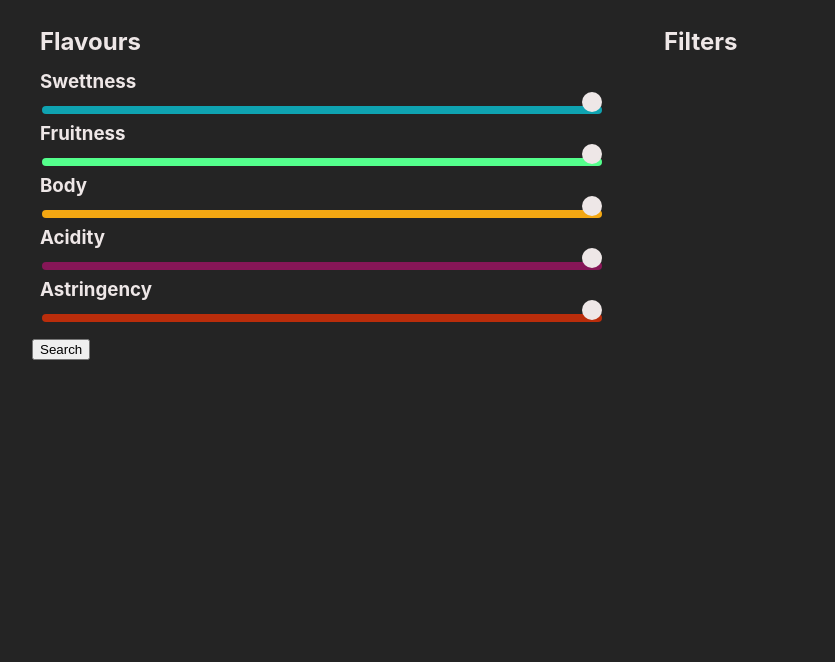
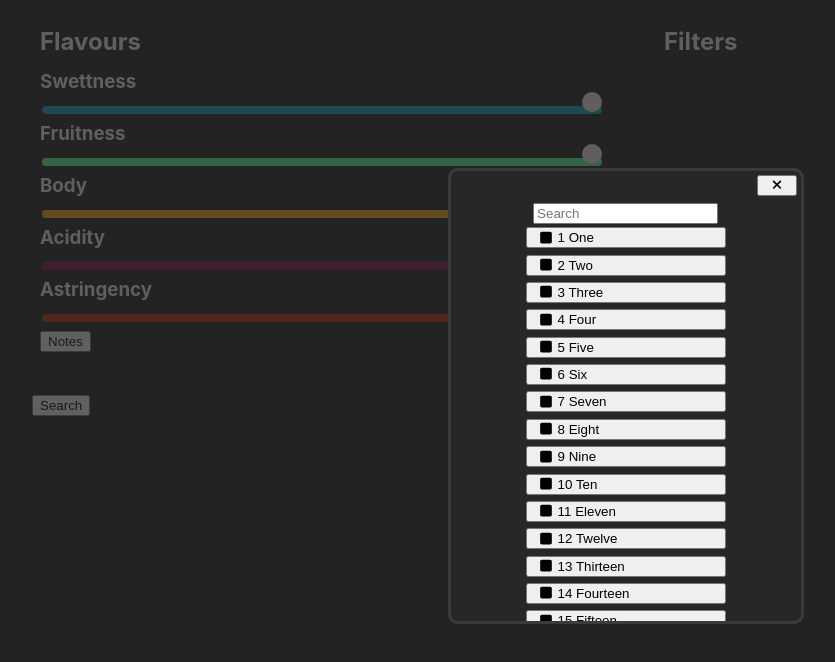
Before and after one commit to FelipeLecot/Coffee-Profiler, a Next.js app: page /components/Form in a window 1280 px wide. Shown: the top 662 px of the page, without its empty margins (8-843 px from the left). Built offline with nearby package versions, Linux system fonts and the light colour scheme.

Commit message:
Created multiple selector

```diff
--- a/src/pages/components/Form.tsx
+++ b/src/pages/components/Form.tsx
@@ -1,7 +1,10 @@
 import React from 'react'
 import styles from '@/styles/Form.module.css'
+import MultipleSelector from './MultipleSelector'
 
 type Props = {}
+
+const notesOptions = ["1 One", "2 Two", "3 Three", "4 Four", "5 Five", "6 Six", "7 Seven", "8 Eight", "9 Nine", "10 Ten", "11 Eleven", "12 Twelve", "13 Thirteen", "14 Fourteen", "15 Fifteen", "16 Sixteen", "17 Seventeen", "18 Eighteen", "19 Nineteen", "20 Twenty"];
 
 function Form({}: Props) {
   return (
@@ -29,6 +32,7 @@ function Form({}: Props) {
             <h3>Astringency</h3>
             <input className={styles.five} type="range" min="0" max="10" step="0.1" />
           </div>
+          <MultipleSelector options={notesOptions} showChips={true}/>
         </div>
         <div className={styles.filters}>
           <h2>Filters</h2>
--- /dev/null
+++ b/src/pages/components/MultipleSelector.tsx
@@ -0,0 +1,55 @@
+import React from 'react'
+import styles from '@/styles/MultipleSelector.module.css'
+import { FontAwesomeIcon } from '@fortawesome/react-fontawesome';
+import { faSquare, faSquareCheck, faTimes } from '@fortawesome/free-solid-svg-icons';
+
+type Props = {
+  options: string[],
+  showChips: boolean,
+}
+
+const MultipleSelector = ({options, showChips}: Props) => {
+  const [showModal, updateShowModal] = React.useState(true);
+  const [selected, updateSelected] = React.useState<String[]>([]);
+  const [filter, updateFilter] = React.useState("");
+
+  return (
+    <div>
+      <button onClick={() => updateShowModal(true)}>Notes</button>
+      {
+        showChips ?
+        <div className={styles.chips}>
+          {
+            selected.map((option, index) => {
+              return <span key={"chip-" + index}>{option}</span>
+            })
+          }
+        </div>
+        :
+        null
+      }
+
+      <div style={showModal ? {display: "flex"} : {display: "none"}} className={styles["selector-modal"]}>
+        <div className={styles["selector-container"]}>
+          <button className={styles["close-btn"]} onClick={() => {updateShowModal(false)}}><FontAwesomeIcon icon={faTimes} /></button>
+          <div className={styles["selector-option-container"]}>
+            <input onChange={(e) => {updateFilter(e.target.value.toLowerCase())}} type="text" placeholder="Search" />
+            {
+              options.map((option, index) => {
+                return option.toLowerCase().includes(filter) ? (
+                  <div key={"option-" + index} className={styles["selector-option"]}>
+                    <button onClick={() => {selected.includes(option) ? updateSelected(selected.filter((value) => value != option)) : updateSelected([...selected, option])}}><FontAwesomeIcon icon={selected.includes(option) ? faSquareCheck : faSquare} /><span>{option}</span></button>
+                  </div>
+                )
+                : null
+              })
+            }
+          </div>
+        </div>
+        <div className={styles.backdrop}></div>
+      </div>
+    </div>
+  )
+}
+
+export default MultipleSelector
--- /dev/null
+++ b/src/styles/MultipleSelector.module.css
@@ -0,0 +1,88 @@
+.chips {
+  display: flex;
+  overflow-x: auto;
+  margin: .5rem 0;
+  padding: .5rem 0;
+}
+
+.chips > span {
+  padding: 2px 6px;
+  height: 1.6rem;
+  color: var(--cwhite);
+  background: var(--clightgrey);
+  border-radius: 6px;
+  margin-right: 6px;
+  white-space: nowrap;
+}
+
+.chips > span:hover {
+  opacity: 0.5;
+  cursor: pointer;
+}
+
+.chips > span:hover::after {
+  color: var(--cwhite);
+  font-size: 1rem;
+  font-weight: bold;
+  content: 'x';
+  margin-left: 6px;
+}
+
+.selector-modal {
+  position: fixed;
+  top: 0;
+  left: 0;
+  width: 99vw;
+  height: 99vh;
+  display: flex;
+  align-items: center;
+  justify-content: center;
+  box-sizing: border-box;
+  z-index: 100;
+}
+
+.selector-modal > .backdrop {
+  position: absolute;
+  width: 100%;
+  height: 100%;
+  opacity: 0.7;
+  background: var(--cblack);
+  z-index: 1;
+}
+
+.selector-modal svg {
+  width: 1.5rem;
+}
+
+.selector-container {
+  z-index: 100;
+  width: 350px;
+  height: 450px;
+  background: var(--cdarkgrey);
+  border-radius: 10px;
+  border: 3px solid var(--clightgrey);
+  position: relative;
+}
+
+.selector-container > .close-btn {
+  top: 4px;
+  right: 4px;
+  position: absolute;
+}
+
+.selector-option-container {
+  width: 100%;
+  height: 100%;
+  overflow-y: auto;
+  padding: 2rem;
+  box-sizing: border-box;
+  display: flex;
+  flex-direction: column;
+  align-items: center;
+}
+
+.selector-option-container > div > button {
+  margin: .2rem 0;
+  width: 200px;
+  text-align: left;
+}
```
